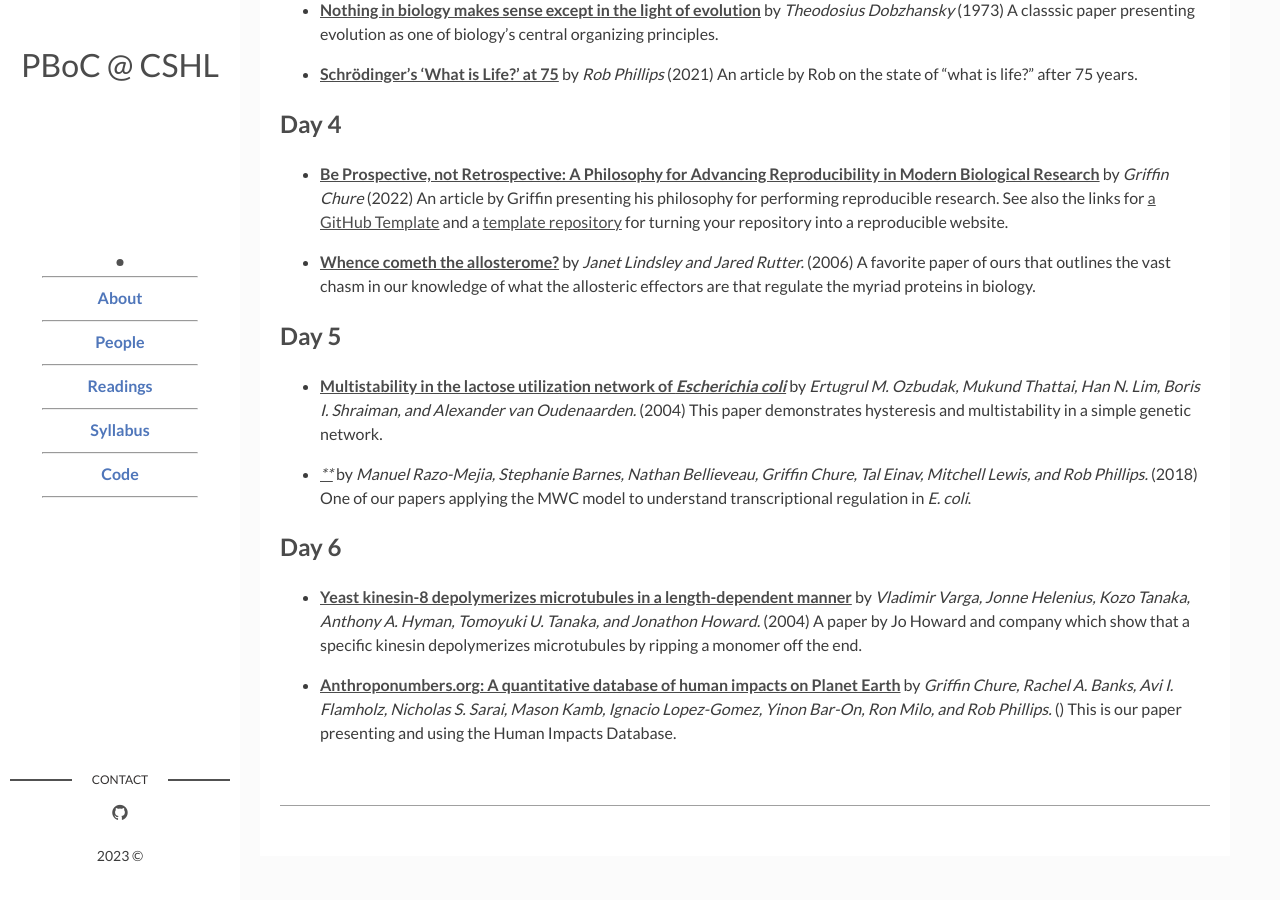
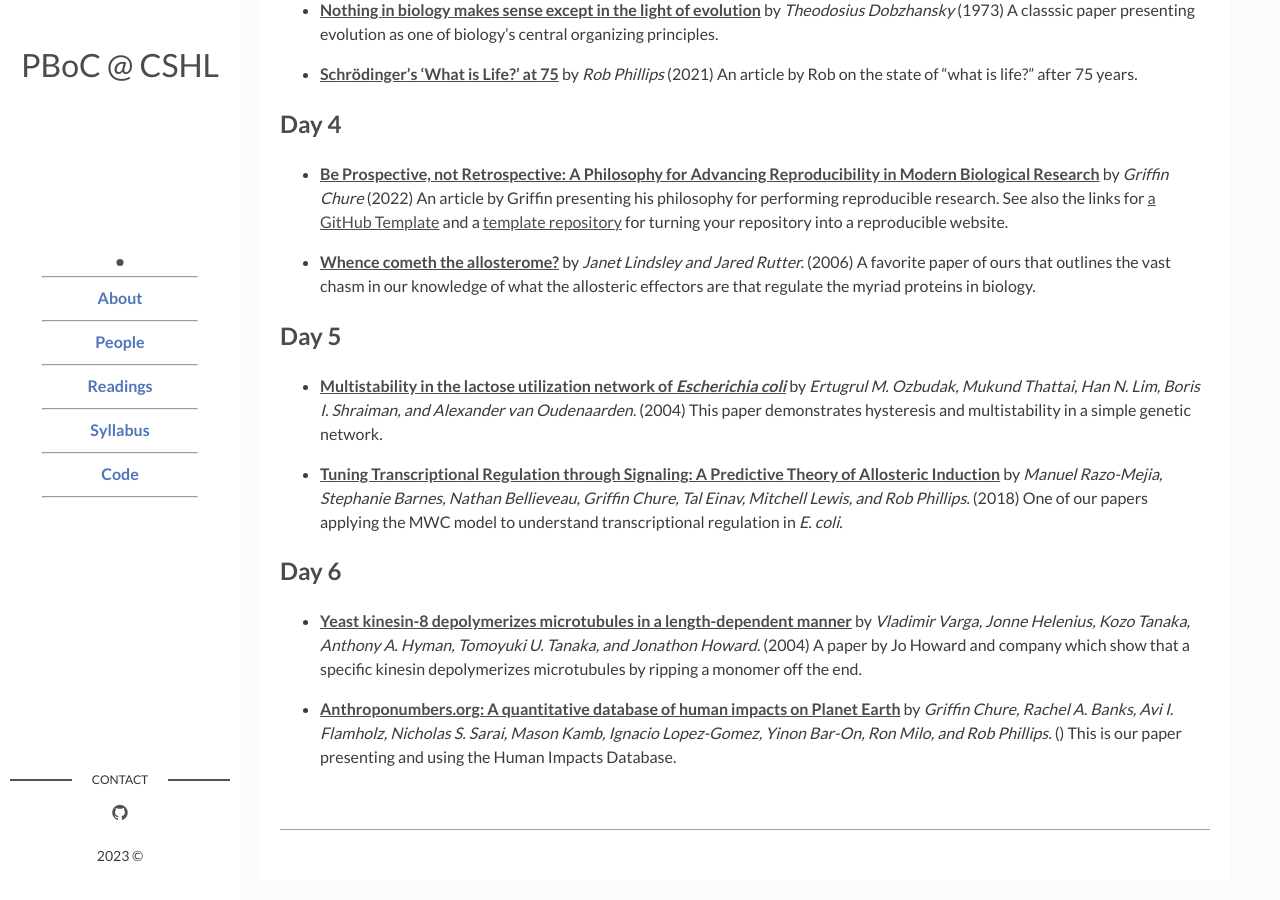
Before and after one commit to RPGroup-PBoC/cshl_pboc_2023, a Jekyll site: the page built from page02_readings.md, in a window 1280 px wide and 900 px high, scrolled down 2513 px. Built offline with Jekyll 4.4.1, drawn with Linux system fonts in a browser that asks for light colours; before the commit the page ends 3389 px from its top, so only the background shows below that.

Commit message:
Fixed a typo

```diff
--- a/_data/readings.yaml
+++ b/_data/readings.yaml
@@ -165,7 +165,7 @@ Day 5:
     description: >
       This paper demonstrates hysteresis and multistability in a simple genetic network.
   - pub:
-    title: ""
+    title: "Tuning Transcriptional Regulation through Signaling: A Predictive Theory of Allosteric Induction"
     authors: Manuel Razo-Mejia, Stephanie Barnes, Nathan Bellieveau, Griffin Chure, Tal Einav, Mitchell Lewis, and Rob Phillips.
     year: 2018
     link: razomejia2018.pdf
```
